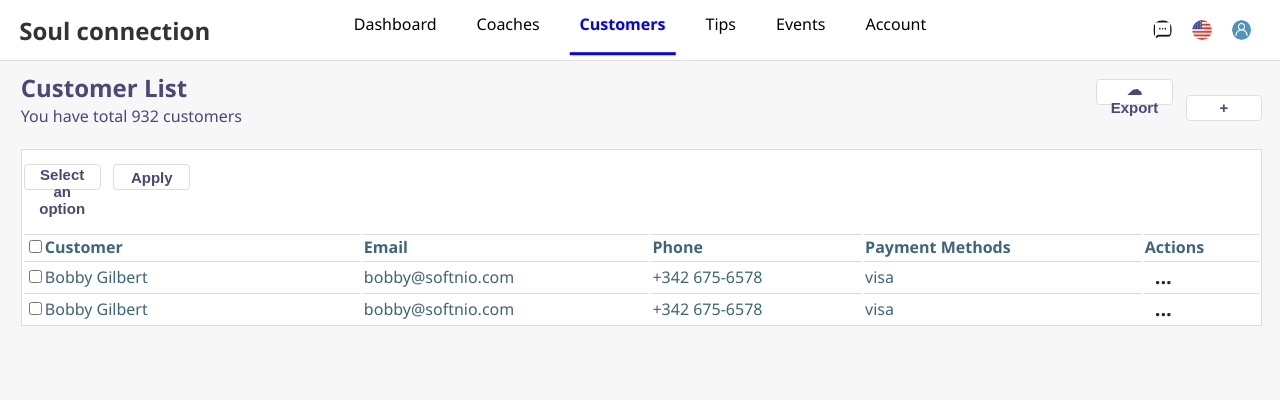
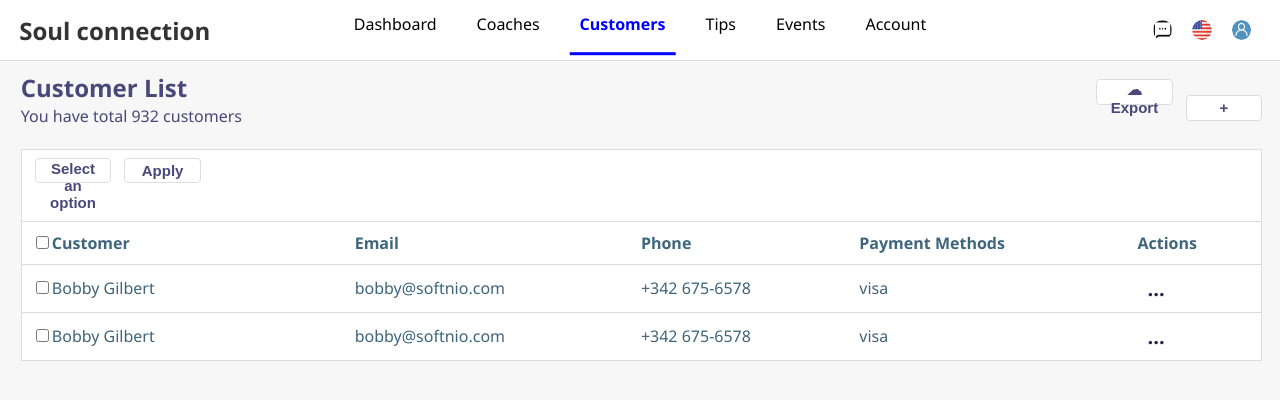
Before and after one commit to Sonny-Fourmont/2024-Epitech-Pool-Project-Survivor, a React (Create React App) app in the folder front/: page /customers in a window 1280 px wide. Shown: the top 400 px of the page. Built offline with nearby package versions, Linux system fonts and the light colour scheme.

Commit message:
[HOTFIX] create space for all array

```diff
--- a/front/src/CSSCustomerList.css
+++ b/front/src/CSSCustomerList.css
@@ -17,6 +17,7 @@
 }
 
 .clientList {
+  border-radius: 0.3vw;
   background-color: white;
   margin-left: 1vw;
   margin-top: 1vw;
@@ -29,6 +30,7 @@
 }
 
 .buttonAlign {
+  margin-left: 1vw;
   margin-top: 1vh;
   margin-bottom: 1vh;
   display: flex;
@@ -37,7 +39,19 @@
 .clientList th, .clientList td {border-top: 1px solid #ddd;}
 .leftAlign {text-align: left;}
 .interSpace {line-height: 1vh;}
+
 .space {
-  margin-top: 1vw;
-  margin-bottom: 1vw;
+  width: 100%;
+  border-collapse: collapse;
 }
+
+.space tr {
+  border-top: 1px solid #ddd;
+  border-bottom: 1px solid #ddd;
+}
+
+.space th, .space td {
+  padding: 10px;
+  text-align: left;
+  border: none;
+}
--- a/front/src/components/coachesPage/coaches.tsx
+++ b/front/src/components/coachesPage/coaches.tsx
@@ -41,9 +41,9 @@ const CoachesList: React.FC = () => {
           </div>
         </div>
         <div className="container">
-          <table className="clientList">
+          <table className="clientList space">
             <thead>
-              <div className='buttonAlign space'>
+              <div className='buttonAlign'>
                 <DropdownButton options={options} onSelect={handleSelect}/>
                 <button className='backButton'>Apply</button>
               </div>
--- a/front/src/components/customers/customersList.tsx
+++ b/front/src/components/customers/customersList.tsx
@@ -40,10 +40,11 @@ const CustomersList: React.FC = () => {
             <button className="backButton">+</button>
           </div>
         </div>
+
         <div className="container">
-          <table className="clientList">
+          <table className="clientList space">
             <thead>
-              <div className='buttonAlign space'>
+              <div className='buttonAlign'>
                 <DropdownButton options={options} onSelect={handleSelect}/>
                 <button className='backButton'>Apply</button>
               </div>
--- a/front/src/index.css
+++ b/front/src/index.css
@@ -38,7 +38,6 @@ details {
   font-size: 1.2em;
   transition: transform 0.3s ease-in-out;
   border-bottom: 1px solid #ddd;
-  border-radius: 0.3vw;
   font-weight: bold;
 }
 
@@ -52,15 +51,10 @@ details > p {
   font-weight:400;
 }
 
-details[open] summary::before {
-  transform: rotate(180deg);
-}
-
 table {
   width: 100%;
   border: 1px solid #ddd;
 }
-
 
 @keyframes fadeIn {
   from {
```
